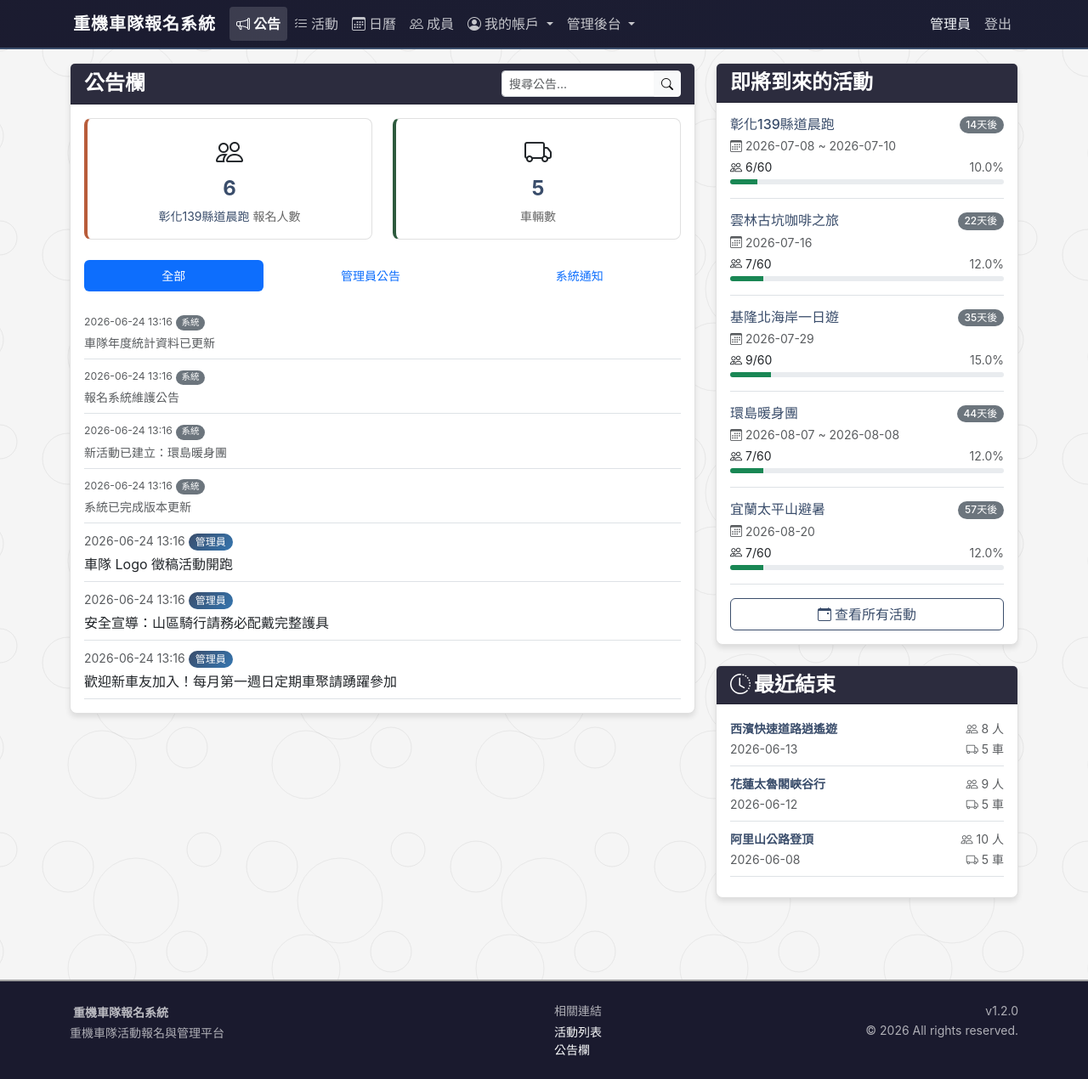
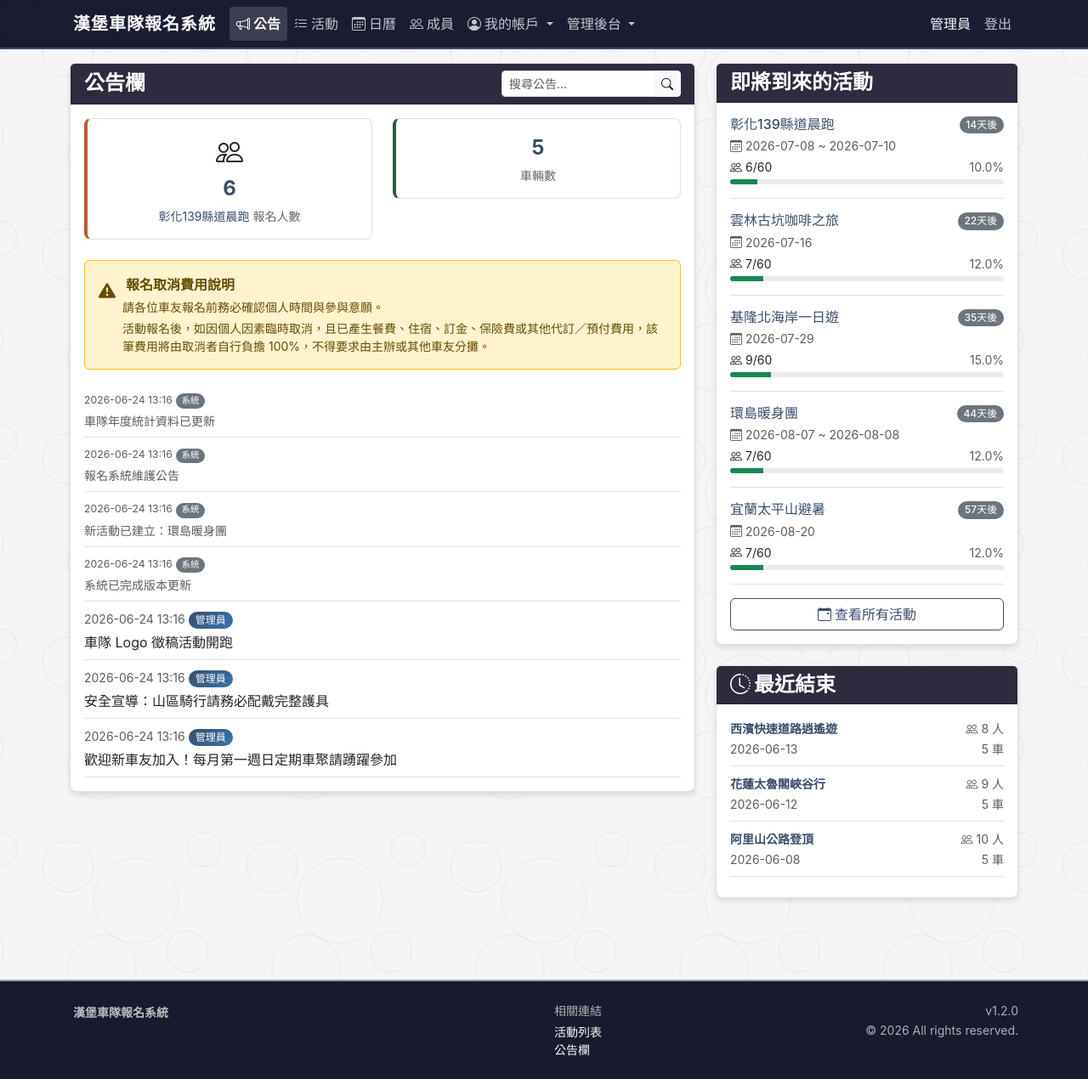
Before and after one commit to chenchihcu/motorcycle-registration, a Flask app: page / in a window 1280 px wide. Shown: the whole page at 85% size. Run offline with Flask 3, Linux system fonts and the light colour scheme; a user stored in the database is signed in.

Commit message:
feat(ui): rebrand to 漢堡車隊, remove bulletin filter, motorcycle icons, cancel modal
- Rename system from 重機車隊 to 漢堡車隊 (config.py)
- Remove footer tagline '重機車隊活動報名與管理平台' (base.html)
- Replace Google login icon with color SVG (login.html)
- Remove bulletin category filter tabs & JS (dashboard.html)
- Replace all bi-truck icons with bi-motorcycle (5 templates, 6 locations)
- Event list: remove '全部' tab, default to 'upcoming' (list.html, events.py)
- Add fixed cancellation fee notice in bulletin (dashboard.html)
- Cancel button shows fee explanation modal (modal.js, detail.html, registrations.html)

```diff
--- a/motorcycle_registration/config.py
+++ b/motorcycle_registration/config.py
@@ -11,7 +11,7 @@ class Config:
     WTF_CSRF_ENABLED = True
     SUPABASE_URL = os.getenv('SUPABASE_URL', '')
     SUPABASE_KEY = os.getenv('SUPABASE_KEY', '')
-    APP_NAME = '重機車隊報名系統'
+    APP_NAME = '漢堡車隊報名系統'
     APP_LANG = 'zh-Hant'
     ITEMS_PER_PAGE = 20
 
--- a/motorcycle_registration/routes/events.py
+++ b/motorcycle_registration/routes/events.py
@@ -13,7 +13,7 @@ events_bp = Blueprint("events", __name__, url_prefix="/events")
 def list_events():
     page = request.args.get("page", 1, type=int)
     q = request.args.get("q", "").strip()
-    status = request.args.get("status", "all").strip()
+    status = request.args.get("status", "upcoming").strip()
 
     today = date.today()
     query = Event.query
--- a/motorcycle_registration/static/js/modal.js
+++ b/motorcycle_registration/static/js/modal.js
@@ -166,6 +166,32 @@
         });
     }
 
+    /**
+     * 顯示活動取消費用說明 + 確認對話框
+     * @param {HTMLFormElement} form - 要提交的取消表單
+     */
+    window.showCancelFeeModal = function (form) {
+        if (!form) return;
+        var feeMsg =
+            '<div class="text-start">' +
+            '<div class="alert alert-warning py-2 mb-2 small">' +
+            '<i class="bi bi-exclamation-triangle-fill me-1"></i><strong>報名取消費用說明</strong>' +
+            '</div>' +
+            '<p>本活動並非商業營利行為，而是車友間基於共同興趣所舉辦之聚會活動，因此所有代訂、代付與協調安排，皆以誠信為基礎。</p>' +
+            '<p class="mb-1">請大家互相尊重，也共同維護良好的車友活動文化。感謝配合。</p>' +
+            '</div>';
+
+        window.showConfirmModal(feeMsg, {
+            htmlMessage: true,
+            confirmText: '確認取消報名',
+            confirmClass: 'btn-danger'
+        }).then(function (confirmed) {
+            if (confirmed) {
+                form.submit();
+            }
+        });
+    };
+
     // DOM 載入後執行
     if (document.readyState === 'loading') {
         document.addEventListener('DOMContentLoaded', function () {
--- a/motorcycle_registration/templates/base.html
+++ b/motorcycle_registration/templates/base.html
@@ -113,7 +113,7 @@
             <div class="row">
                 <div class="col-md-6 mb-2 mb-md-0">
                     <small><i class="bi bi-motorcycle me-1"></i><strong>{{ app_name }}</strong></small>
-                    <br><small class="text-muted">重機車隊活動報名與管理平台</small>
+
                 </div>
                 <div class="col-md-3 mb-2 mb-md-0">
                     <small class="text-muted d-block mb-1">相關連結</small>
--- a/motorcycle_registration/templates/dashboard.html
+++ b/motorcycle_registration/templates/dashboard.html
@@ -34,7 +34,7 @@
                     </div>
                     <div class="col-6">
                     <div class="stat-card nature-accent nature-accent-forest">
-                        <i class="bi bi-truck fs-2"></i>
+                        <i class="bi bi-motorcycle fs-2"></i>
                         <div class="stat-number">{{ featured_vehicles }}</div>
                         <div class="stat-label">
                             {% if featured_event %}
@@ -46,23 +46,23 @@
                     </div>
                     </div>
                 </div>
-                <!-- 公告分類篩選 -->
-                <ul class="nav nav-pills nav-fill small mb-3" id="bulletinTabs" role="tablist">
-                    <li class="nav-item" role="presentation">
-                        <button class="nav-link active" data-bulletin-filter="all" type="button">全部</button>
-                    </li>
-                    <li class="nav-item" role="presentation">
-                        <button class="nav-link" data-bulletin-filter="manual" type="button">管理員公告</button>
-                    </li>
-                    <li class="nav-item" role="presentation">
-                        <button class="nav-link" data-bulletin-filter="system" type="button">系統通知</button>
-                    </li>
-                </ul>
+
+                <!-- 固定公告：取消費用說明 -->
+                <div class="alert alert-warning border-warning mb-3 py-3" role="alert">
+                    <div class="d-flex align-items-start gap-2">
+                        <i class="bi bi-exclamation-triangle-fill fs-5 flex-shrink-0 mt-1"></i>
+                        <div>
+                            <strong><i class="bi bi-motorcycle me-1"></i>報名取消費用說明</strong>
+                            <p class="mb-1 small mt-1">請各位車友報名前務必確認個人時間與參與意願。</p>
+                            <p class="mb-0 small">活動報名後，如因個人因素臨時取消，且已產生餐費、住宿、訂金、保險費或其他代訂／預付費用，該筆費用將由取消者自行負擔 100%，不得要求由主辦或其他車友分攤。</p>
+                        </div>
+                    </div>
+                </div>
                 <!-- 公告列表 -->
                 <div class="bulletin-list" id="bulletinList">
                     {% if posts %}
                         {% for post in posts %}
-                        <div class="bulletin-post border-bottom py-2 {% if post.post_type == 'system' %}text-muted system-post{% endif %}" data-post-type="{{ post.post_type }}">
+                        <div class="bulletin-post border-bottom py-2 {% if post.post_type == 'system' %}text-muted system-post{% endif %}">
                             <small class="text-muted">{{ post.created_at.strftime('%Y-%m-%d %H:%M') }}</small>
                             {% if post.post_type == 'manual' %}
                             <span class="badge bg-primary small">管理員</span>
@@ -115,7 +115,7 @@
                                  style="width: {{ [pct, 100] | min }}%;"></div>
                         </div>
                         {% else %}
-                        <small class="text-muted"><i class="bi bi-people me-1"></i>{{ stats.people }} 人 · <i class="bi bi-truck ms-1 me-1"></i>{{ stats.vehicles }} 車</small>
+                        <small class="text-muted"><i class="bi bi-people me-1"></i>{{ stats.people }} 人 · <i class="bi bi-motorcycle ms-1 me-1"></i>{{ stats.vehicles }} 車</small>
                         {% endif %}
                     </div>
                     {% endfor %}
@@ -143,7 +143,7 @@
                     </div>
                     <div class="text-end">
                         <small class="text-muted"><i class="bi bi-people me-1"></i>{{ ps.people }} 人</small>
-                        <br><small class="text-muted"><i class="bi bi-truck me-1"></i>{{ ps.vehicles }} 車</small>
+                        <br><small class="text-muted"><i class="bi bi-motorcycle me-1"></i>{{ ps.vehicles }} 車</small>
                     </div>
                 </div>
                 {% endfor %}
@@ -153,33 +153,3 @@
     </div>
 </div>
 {% endblock %}
-
-{% block scripts %}
-<script>
-(function() {
-    'use strict';
-    var tabs = document.querySelectorAll('[data-bulletin-filter]');
-    var posts = document.querySelectorAll('.bulletin-post');
-    if (!tabs.length || !posts.length) return;
-
-    tabs.forEach(function(tab) {
-        tab.addEventListener('click', function() {
-            var type = this.getAttribute('data-bulletin-filter');
-
-            // 更新 tab active 狀態
-            tabs.forEach(function(t) { t.classList.remove('active'); });
-            this.classList.add('active');
-
-            // 篩選公告
-            posts.forEach(function(post) {
-                if (type === 'all' || post.getAttribute('data-post-type') === type) {
-                    post.style.display = '';
-                } else {
-                    post.style.display = 'none';
-                }
-            });
-        });
-    });
-})();
-</script>
-{% endblock %}
--- a/motorcycle_registration/templates/events/detail.html
+++ b/motorcycle_registration/templates/events/detail.html
@@ -24,7 +24,7 @@
                     </div>
                     <div class="col-4">
                         <div class="stat-card nature-accent nature-accent-forest">
-                            <i class="bi bi-truck fs-4"></i>
+                            <i class="bi bi-motorcycle fs-4"></i>
                             <div class="stat-number">{{ total_vehicles }}</div>
                             <div class="stat-label">車輛數</div>
                         </div>
@@ -83,8 +83,8 @@
                     {% if user_registered and user_registered.cancelled_at is none %}
                         <div class="alert alert-success d-flex flex-wrap align-items-center justify-content-between">
                             <span><i class="bi bi-check-circle me-1"></i>您已報名此活動</span>
-                            <form method="POST" action="{{ url_for('registration.cancel', event_id=event.id) }}" class="mt-2 mt-sm-0 ms-sm-2">
-                                <button type="submit" class="btn btn-danger btn-sm" data-confirm="確定取消報名？取消後將於公告欄留下紀錄"><i class="bi bi-x-circle me-1"></i>取消報名</button>
+                            <form method="POST" action="{{ url_for('registration.cancel', event_id=event.id) }}" class="mt-2 mt-sm-0 ms-sm-2" id="cancelForm-{{ event.id }}">
+                                <button type="button" class="btn btn-danger btn-sm" onclick="showCancelFeeModal(document.getElementById('cancelForm-{{ event.id }}'))"><i class="bi bi-x-circle me-1"></i>取消報名</button>
                             </form>
                         </div>
                     {% elif user_registered and user_registered.cancelled_at is not none %}
--- a/motorcycle_registration/templates/login.html
+++ b/motorcycle_registration/templates/login.html
@@ -12,7 +12,7 @@
                     {% set login_next = request.args.get('next') %}
                     <a href="{% if login_next %}{{ url_for('oauth.login', provider='google', next=login_next) }}{% else %}{{ url_for('oauth.login', provider='google') }}{% endif %}"
                        class="btn btn-outline-dark btn-lg d-flex align-items-center justify-content-center gap-2">
-                        <i class="bi bi-google"></i>
+                         <svg xmlns="http://www.w3.org/2000/svg" width="20" height="20" viewBox="0 0 24 24"><path fill="#4285F4" d="M22.56 12.25c0-.78-.07-1.53-.2-2.25H12v4.26h5.92c-.26 1.37-1.04 2.53-2.21 3.31v2.77h3.57c2.08-1.92 3.28-4.74 3.28-8.09z"/><path fill="#34A853" d="M12 23c2.97 0 5.46-.98 7.28-2.66l-3.57-2.77c-.98.66-2.23 1.06-3.71 1.06-2.86 0-5.29-1.93-6.16-4.53H2.18v2.84C3.99 20.53 7.7 23 12 23z"/><path fill="#FBBC05" d="M5.84 14.09c-.22-.66-.35-1.36-.35-2.09s.13-1.43.35-2.09V7.07H2.18C1.43 8.55 1 10.22 1 12s.43 3.45 1.18 4.93l2.85-2.22.81-.62z"/><path fill="#EA4335" d="M12 5.38c1.62 0 3.06.56 4.21 1.64l3.15-3.15C17.45 2.09 14.97 1 12 1 7.7 1 3.99 3.47 2.18 7.07l3.66 2.84c.87-2.6 3.3-4.53 6.16-4.53z"/></svg>
                         <span>Google 登入</span>
                     </a>
                 </div>
```
Also changed, not shown: motorcycle_registration/templates/events/list.html (+3 -11 lines), motorcycle_registration/templates/my/registrations.html (+3 -4 lines).
